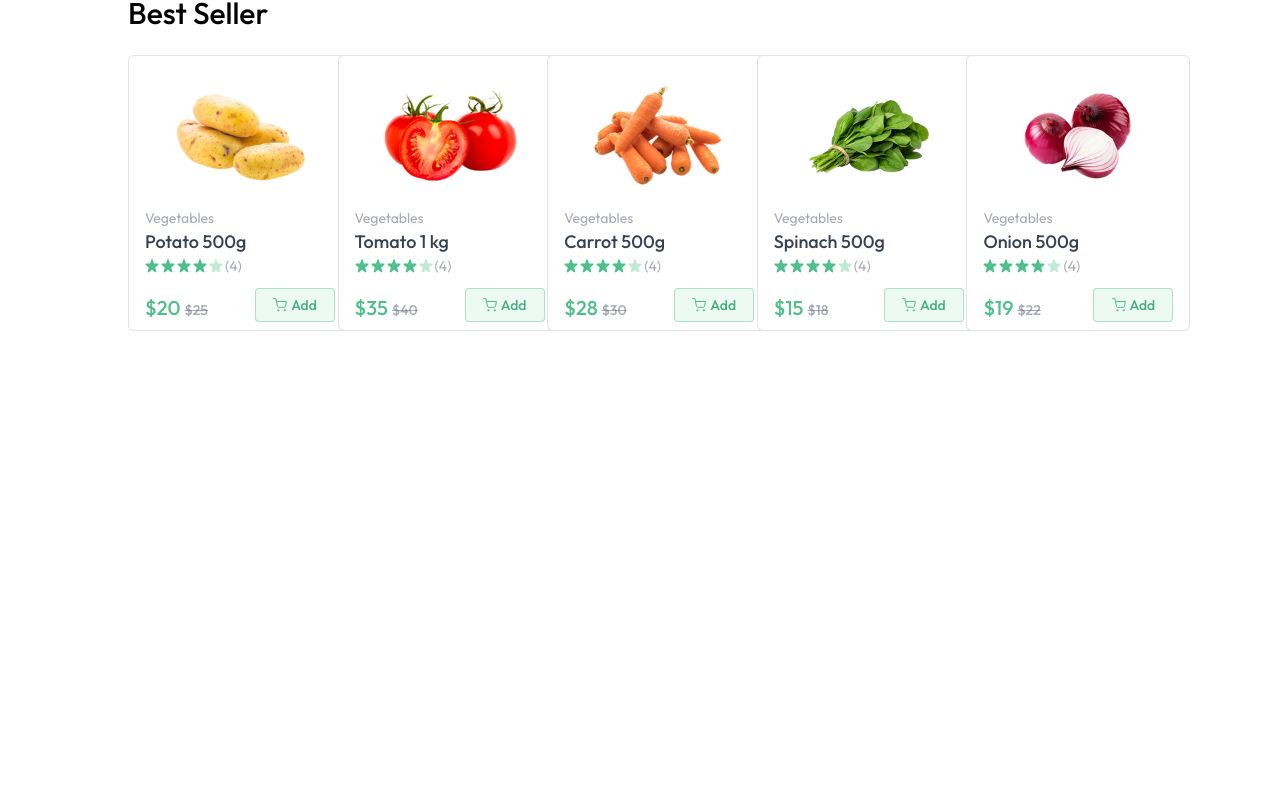
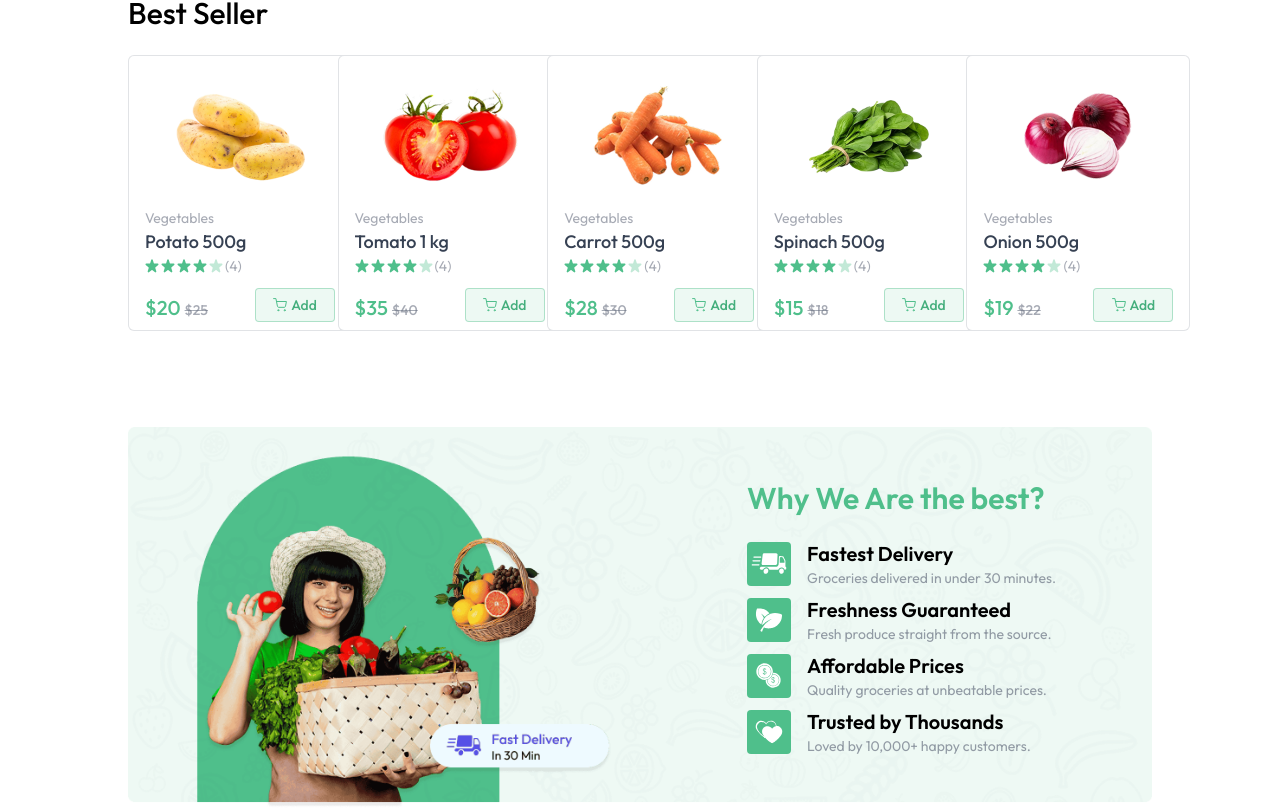
Before and after one commit to misoooo/GroceBee, a React (Vite) app in the folder client/: page / in a window 1280 px wide. Shown: the part 881-1690 px from the top of the page. Before the commit the page ends 1212 px from the top, so only its background shows below. Built offline with nearby package versions, Linux system fonts and the light colour scheme.

Commit message:
bottom banner added

```diff
--- /dev/null
+++ b/client/src/components/BottomBanner.jsx
@@ -0,0 +1,45 @@
+import React from "react";
+import { assets, features } from "../assets/assets";
+
+const BottomBanner = () => {
+  return (
+    <div className="relative mt-24">
+      <img
+        src={assets.bottom_banner_image}
+        alt="banner"
+        className="w-full hidden md:block"
+      />
+      <img
+        src={assets.bottom_banner_image_sm}
+        alt="banner"
+        className="w-full md:hidden"
+      />
+      <div className="absolute inset-0 flex flex-col items-center md:items-end md:justify-center pt-16 md:pt-0 md:pr-24">
+        <div>
+          <h1 className="text-2xl md:text-3xl font-semibold text-primary mb-6 ">
+            Why We Are the best?
+          </h1>
+          {features.map((feature, index) => (
+            <div key={index} className="flex items-center gap-4 mt-2">
+              <img
+                src={feature.icon}
+                alt={feature.title}
+                className="md:w-11 w-9"
+              />
+              <div>
+                <h3 className="text-lg md:text-xl font-semibold">
+                  {feature.title}
+                </h3>
+                <p className="text-gray-500/70 text-xs md:text-sm">
+                  {feature.description}
+                </p>
+              </div>
+            </div>
+          ))}
+        </div>
+      </div>
+    </div>
+  );
+};
+
+export default BottomBanner;
--- a/client/src/pages/Home.jsx
+++ b/client/src/pages/Home.jsx
@@ -2,6 +2,7 @@
 import MainBanner from "../components/MainBanner";
 import Categories from "../components/Categories";
 import BestSeller from "../components/BestSeller";
+import BottomBanner from "../components/BottomBanner";
 
 const Home = () => {
   return (
@@ -9,6 +10,7 @@
       <MainBanner />
       <Categories/>
       <BestSeller/>
+      <BottomBanner/>
     </div>
   );
 };
```
